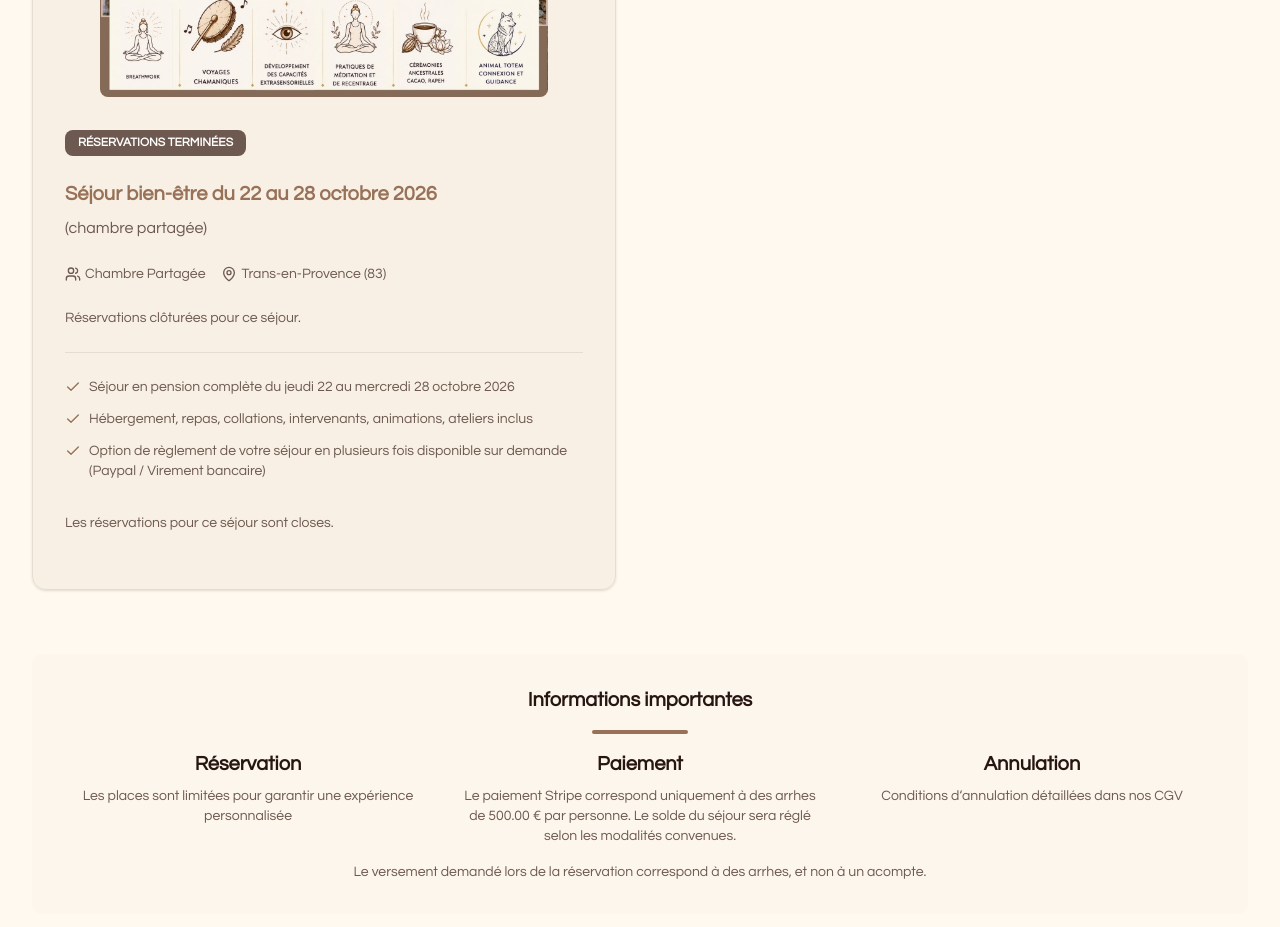
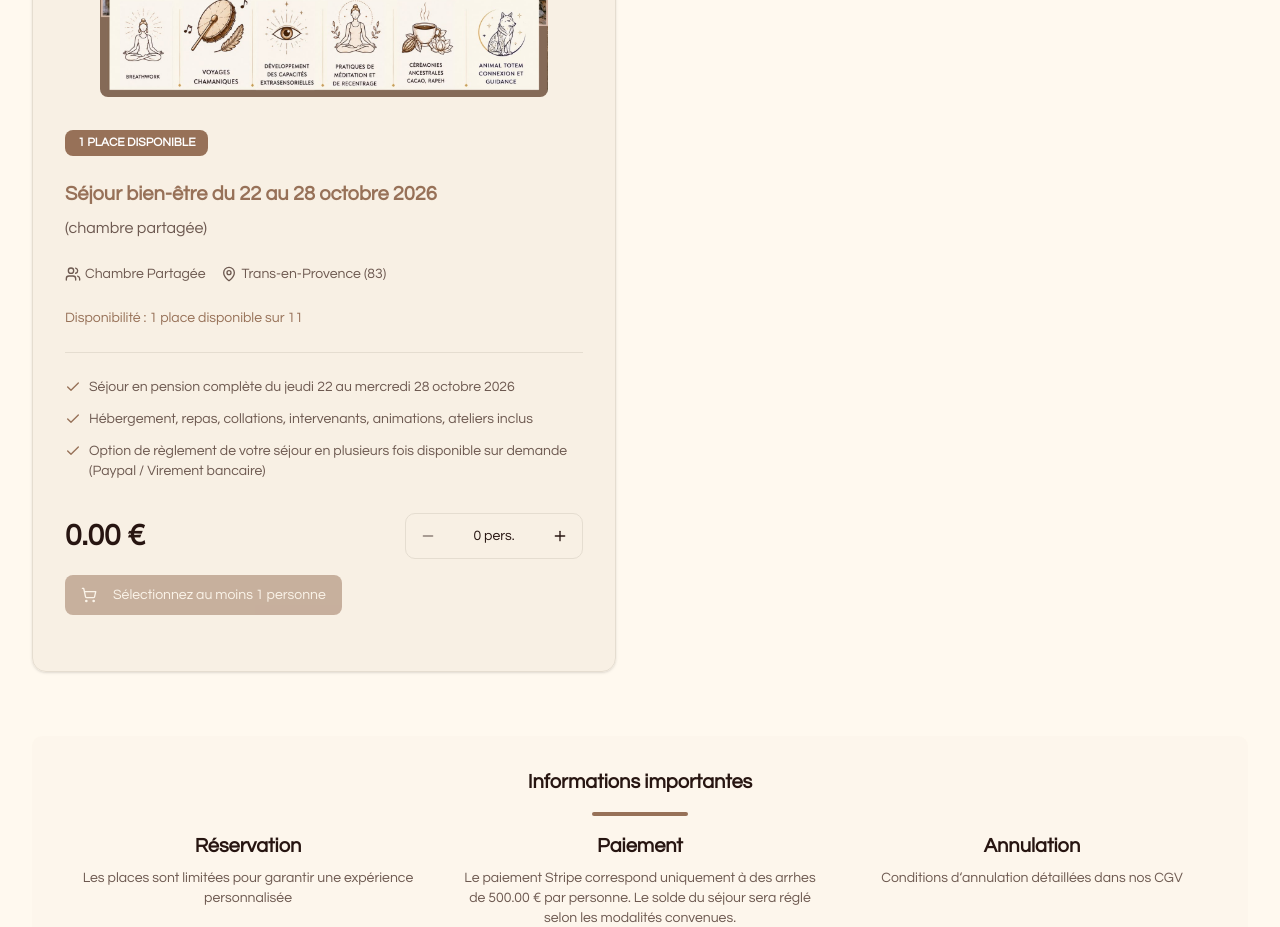
Before and after one commit to stephanemalho/ava-template, a Next.js app: page /reservations in a window 1280 px wide. Shown: the part 920-1847 px from the top of the page. Built offline with nearby package versions, Linux system fonts and the light colour scheme; no server answers.

Commit message:
Ouvre une place pour la retraite du 22 au 28 octobre

```diff
--- a/app/reservations/_data/packages.ts
+++ b/app/reservations/_data/packages.ts
@@ -54,8 +54,8 @@ export const reservationPackages: ReservationPackage[] = [
         price: 1800,
         depositPerPersonEuros: STRIPE_ACOMPTE_PER_PERSON_EUR,
         image: "/sejours/espaces-exterieurs/evenement-ava-bien-etre-octobre-2026.jpg",
-        badge: "RÉSERVATIONS TERMINÉES",
-        badgeColor: "bg-muted-foreground",
+        badge: "1 PLACE DISPONIBLE",
+        badgeColor: "bg-primary",
         features: [
             "Séjour en pension complète du jeudi 22 au mercredi 28 octobre 2026",
             "Hébergement, repas, collations, intervenants, animations, ateliers inclus",
@@ -64,7 +64,7 @@ export const reservationPackages: ReservationPackage[] = [
         location: "Trans-en-Provence (83)",
         type: "Chambre Partagée",
         totalPlaces: 11,
-        availablePlaces: 0
+        availablePlaces: 1
     },
     {
         id: "memoire-d-ames-duo",
--- a/app/sejour-a-trans-en-provence/page.tsx
+++ b/app/sejour-a-trans-en-provence/page.tsx
@@ -58,8 +58,8 @@ const staySessions: StaySession[] = [
     reservationPackageId: "shared-room-2",
     image: "/sejours/espaces-exterieurs/evenement-ava-bien-etre-octobre-2026.jpg",
     imageAlt: "Participants d'un séjour bien-être AVA en octobre 2026",
-    badge: "Réservations terminées",
-    description: "Cette session est complète. Découvrez les autres séjours AVA Bien-être.",
+    badge: "1 place disponible",
+    description: "Une place est disponible pour cette retraite du 22 au 28 octobre 2026. Réservez votre séjour pour nous rejoindre.",
   },
 ]
 
```
